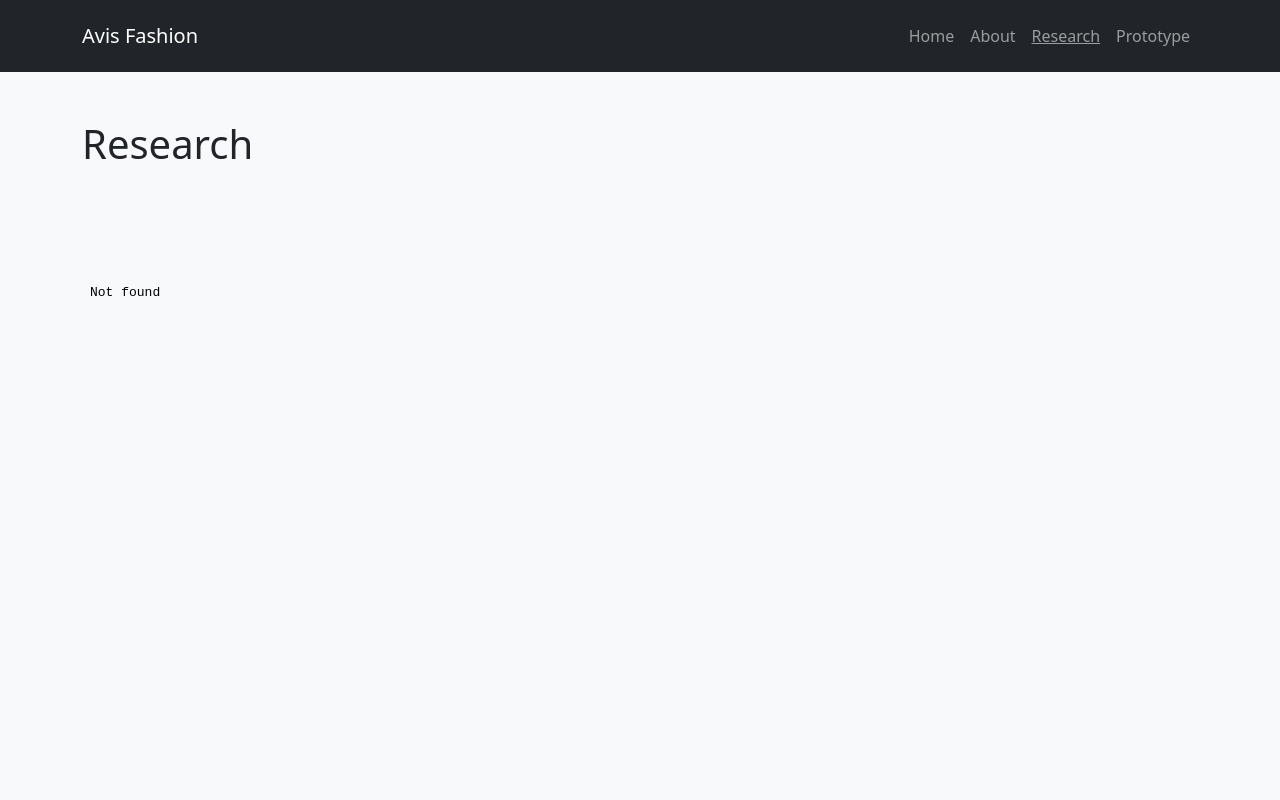
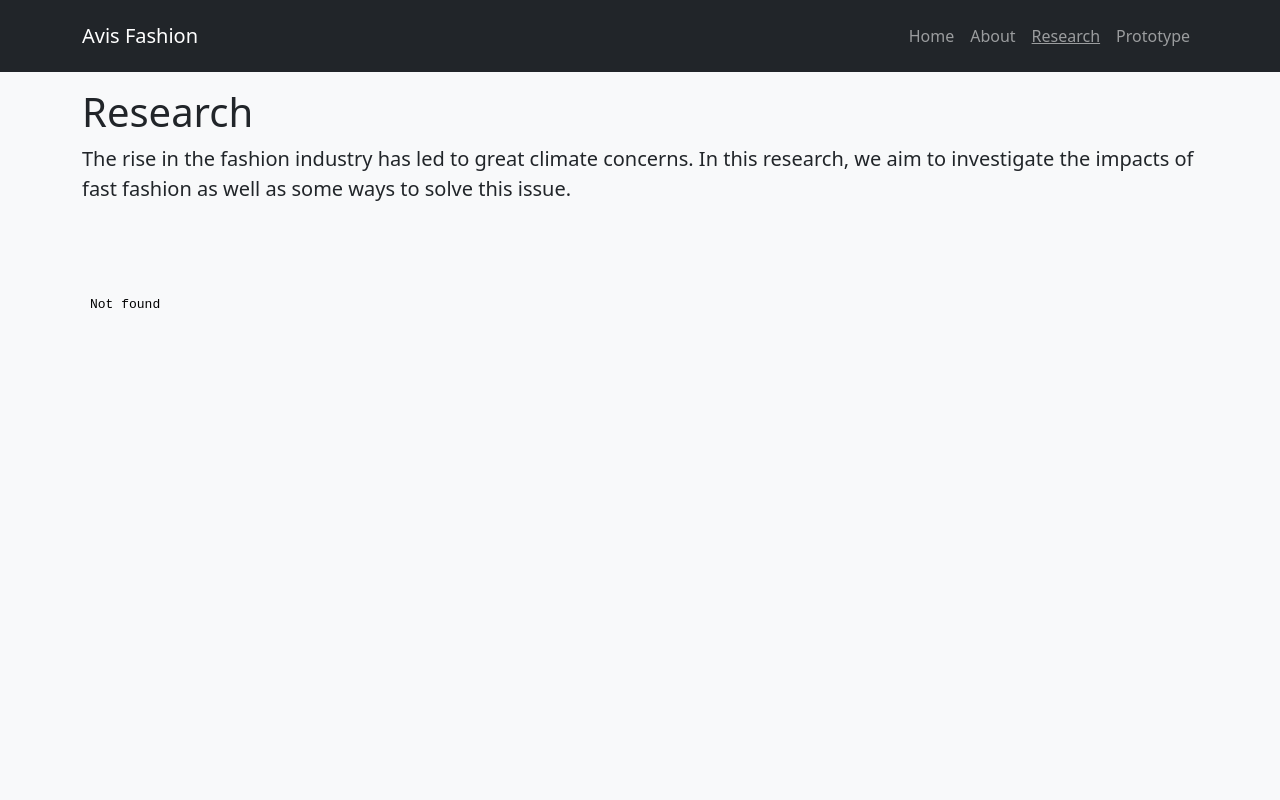
Before and after one commit to SYChai271/avisfashion, a plain HTML site: page research.html in a window 1280 px wide. Shown: the top 800 px of the page. Drawn offline with nearby package versions, Linux system fonts and the light colour scheme.

Commit message:
introduction for research

```diff
--- a/research.html
+++ b/research.html
@@ -55,11 +55,16 @@
       </div>
     </nav>
     <!-- Research -->
-    <section class="bg-light text-dark p-5 text-center text-sm-start">
+    <section class="bg-light text-dark p-3 text-center text-sm-start">
       <div class="container">
         <div class="d-sm-flex">
           <div>
             <h1>Research</h1>
+            <p class="lead">
+              The rise in the fashion industry has led to great climate
+              concerns. In this research, we aim to investigate the impacts of
+              fast fashion as well as some ways to solve this issue.
+            </p>
           </div>
         </div>
       </div>
```
